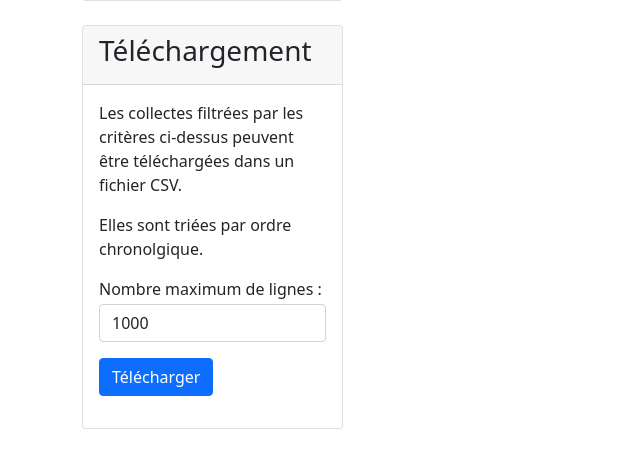
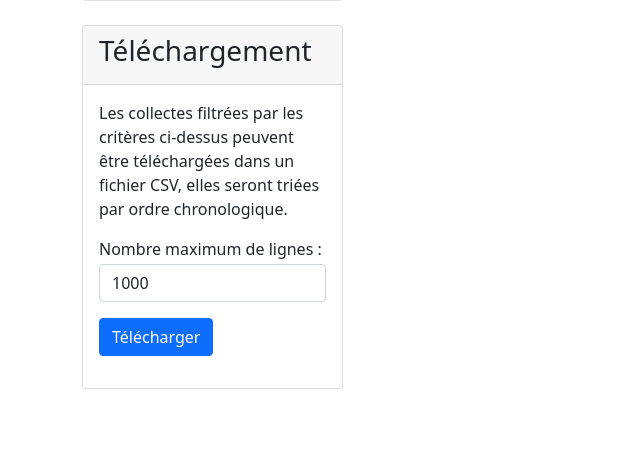
Before and after one commit to Christophe-Aballea/goldenline_dashboard, a FastAPI app: template marketing/templates/dashboard.html in a window 1280 px wide. Shown: the part 773-1226 px from the top of the page, without its empty margins (0-640 px from the left). After the commit the page ends 1162 px from the top, so only its background shows below. Run offline with FastAPI, Linux system fonts and the light colour scheme; the template is opened without the code that fills it, so the values that code supplies are empty.

Commit message:
Modification commentaire téléchargement csv

```diff
--- a/marketing/templates/dashboard.html
+++ b/marketing/templates/dashboard.html
@@ -93,8 +93,7 @@
                         </div>
                     {% endfor %}
                     {%endif %}
-                    <p>Les collectes filtrées par les critères ci-dessus peuvent être téléchargées dans un fichier CSV.</p>
-                    <p>Elles sont triées par ordre chronolgique.</p>
+                    <p>Les collectes filtrées par les critères ci-dessus peuvent être téléchargées dans un fichier CSV, elles seront triées par ordre chronologique.</p>
                     <form action="/marketing/dashboard" method="post">
 					<div class="form-group">
 						<label for="num_rows">Nombre maximum de lignes :</label>
```
